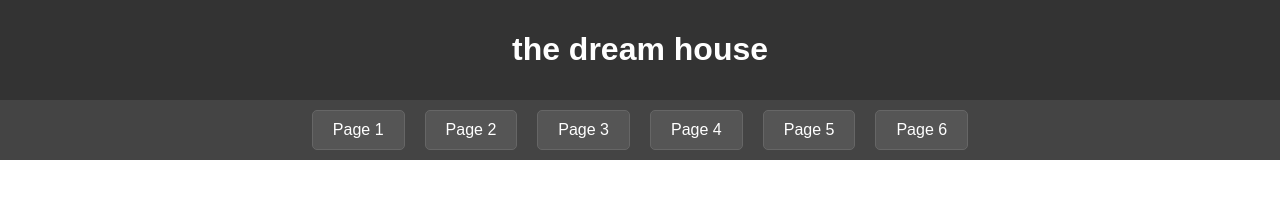
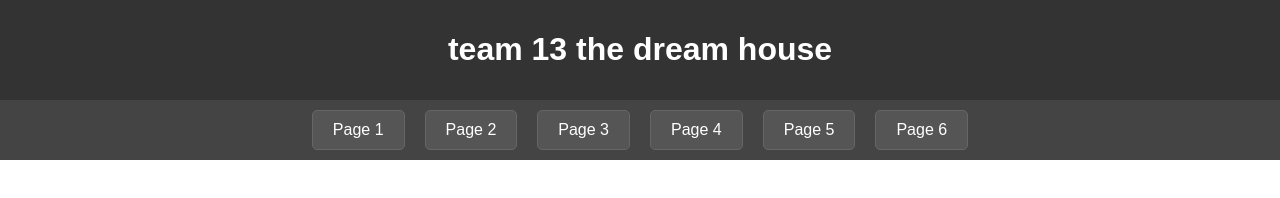
Before and after one commit to vuminhphuong11/dohoamt, a website built with Vite: page index.html in a window 1280 px wide. Built offline with nearby package versions, Linux system fonts and the light colour scheme.

Commit message:
Add files via upload

```diff
--- a/index.html
+++ b/index.html
@@ -43,7 +43,7 @@
 </head>
 <body>
     <header>
-        <h1>the dream house</h1>
+        <h1> team 13 the dream house</h1>
     </header>
     <nav>
         <a href="#" data-page="page1">Page 1</a>
--- a/package.json
+++ b/package.json
@@ -14,5 +14,8 @@
   "description": "",
   "dependencies": {
     "three": "^0.175.0"
+  },
+  "devDependencies": {
+    "vite": "^6.3.5"
   }
 }
```
Also changed, not shown: background.jpg (added), sannha1.jpg (added), 1 other file.
